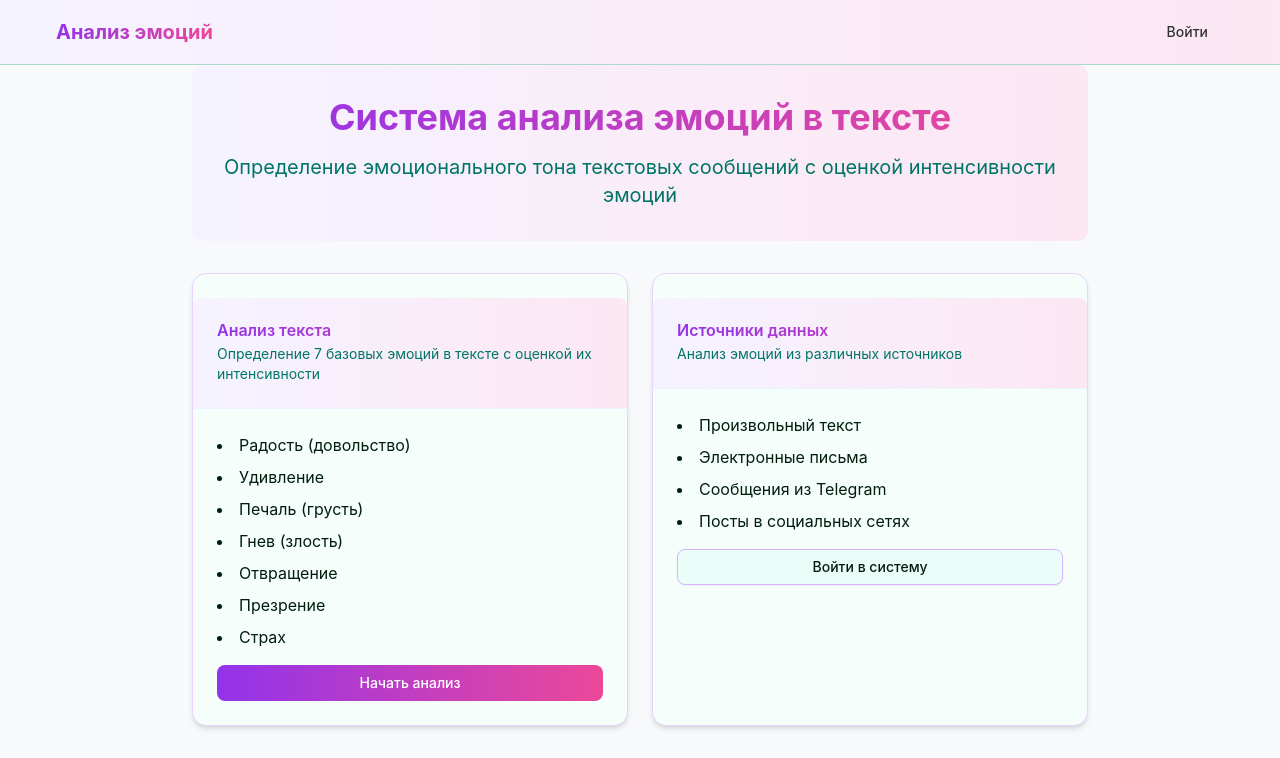
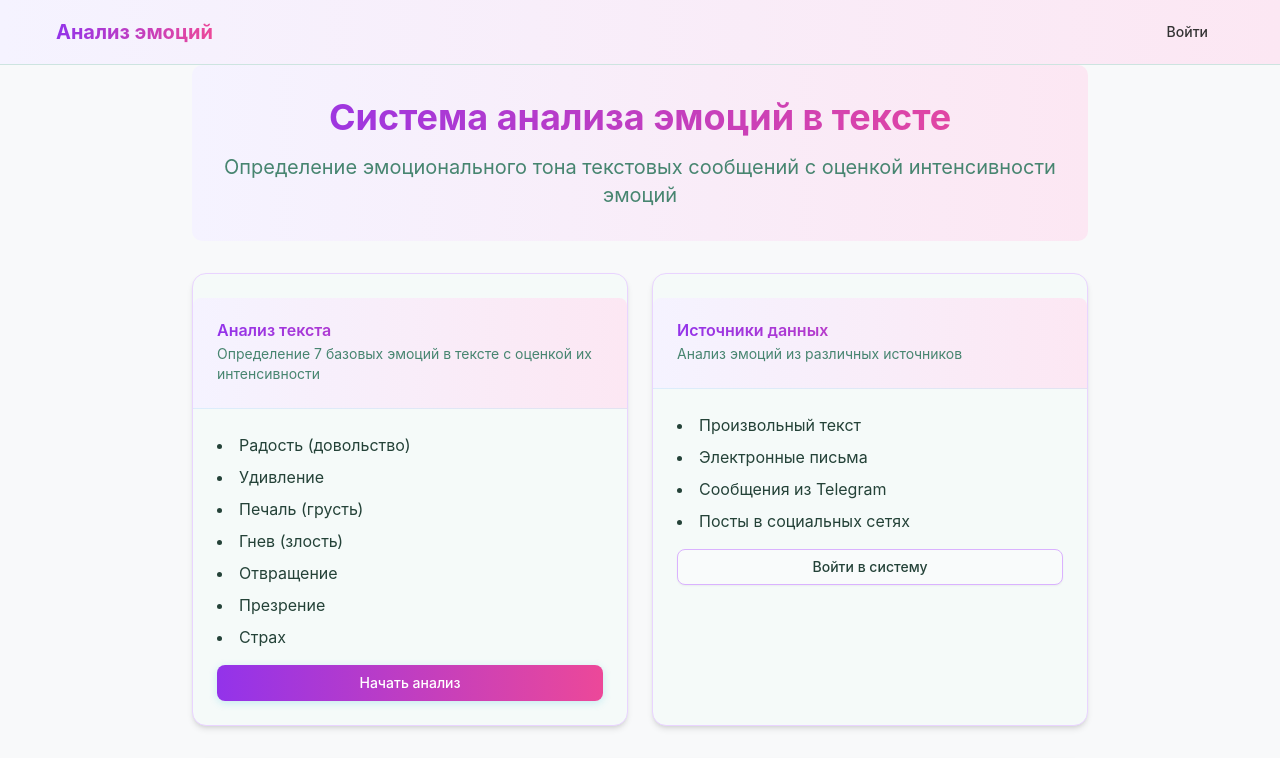
Before and after one commit to solosalolublu/emotion-analysis-system, a Next.js app: page / in a window 1280 px wide. Shown: the top 758 px of the page. Built offline with nearby package versions, Linux system fonts and the light colour scheme; no server answers.

Commit message:
Изменение дизайна на стиль Green Beach

```diff
--- a/app/globals.css
+++ b/app/globals.css
@@ -45,71 +45,71 @@
 
 :root {
   --radius: 0.625rem;
-  --background: oklch(0.98 0.02 180); /* Светло-голубой фон */
-  --foreground: oklch(0.2 0.05 160); /* Темно-зеленый текст */
-  --card: oklch(0.99 0.01 170); /* Светло-голубые карточки */
-  --card-foreground: oklch(0.2 0.05 160); /* Темно-зеленый текст на карточках */
-  --popover: oklch(0.99 0.01 170);
-  --popover-foreground: oklch(0.2 0.05 160);
-  --primary: oklch(0.55 0.25 190); /* Яркий голубой для основных элементов */
-  --primary-foreground: oklch(0.99 0.01 170); /* Светлый текст на голубом */
-  --secondary: oklch(0.9 0.05 150); /* Светло-зеленый для второстепенных элементов */
-  --secondary-foreground: oklch(0.3 0.1 180); /* Голубой текст на зеленом */
-  --muted: oklch(0.95 0.03 165); /* Приглушенный голубо-зеленый */
-  --muted-foreground: oklch(0.5 0.1 180); /* Приглушенный голубой текст */
-  --accent: oklch(0.7 0.2 150); /* Акцентный зеленый */
-  --accent-foreground: oklch(0.99 0.01 170); /* Светлый текст на акцентном */
-  --destructive: oklch(0.65 0.3 0); /* Красный для деструктивных действий */
-  --border: oklch(0.85 0.05 170); /* Голубо-зеленая граница */
-  --input: oklch(0.9 0.03 165); /* Светло-голубой для полей ввода */
-  --ring: oklch(0.6 0.2 180); /* Голубой для фокуса */
-  --chart-1: oklch(0.7 0.25 190); /* Голубой для графиков */
-  --chart-2: oklch(0.6 0.25 150); /* Зеленый для графиков */
-  --chart-3: oklch(0.5 0.25 170); /* Темно-голубой для графиков */
-  --chart-4: oklch(0.8 0.15 140); /* Светло-зеленый для графиков */
-  --chart-5: oklch(0.65 0.2 160); /* Средний голубо-зеленый для графиков */
-  --sidebar: oklch(0.97 0.02 165); /* Светло-голубой сайдбар */
-  --sidebar-foreground: oklch(0.2 0.05 160); /* Темно-зеленый текст в сайдбаре */
-  --sidebar-primary: oklch(0.55 0.25 190); /* Голубой для основных элементов сайдбара */
-  --sidebar-primary-foreground: oklch(0.99 0.01 170); /* Светлый текст на голубом */
-  --sidebar-accent: oklch(0.7 0.2 150); /* Акцентный зеленый для сайдбара */
-  --sidebar-accent-foreground: oklch(0.99 0.01 170); /* Светлый текст на акцентном */
-  --sidebar-border: oklch(0.85 0.05 170); /* Голубо-зеленая граница сайдбара */
-  --sidebar-ring: oklch(0.6 0.2 180); /* Голубой для фокуса в сайдбаре */
+  --background: hsl(180, 25%, 98%); /* Светлый бирюзово-белый фон */
+  --foreground: hsl(160, 30%, 20%); /* Темно-зеленый текст */
+  --card: hsl(175, 30%, 97%); /* Светлые бирюзовые карточки */
+  --card-foreground: hsl(160, 30%, 20%); /* Темно-зеленый текст на карточках */
+  --popover: hsl(175, 30%, 97%);
+  --popover-foreground: hsl(160, 30%, 20%);
+  --primary: hsl(175, 70%, 40%); /* Яркий бирюзовый для основных элементов */
+  --primary-foreground: hsl(0, 0%, 100%); /* Белый текст на бирюзовом */
+  --secondary: hsl(150, 60%, 45%); /* Яркий зеленый для второстепенных элементов */
+  --secondary-foreground: hsl(0, 0%, 100%); /* Белый текст на зеленом */
+  --muted: hsl(170, 20%, 90%); /* Приглушенный бирюзово-зеленый */
+  --muted-foreground: hsl(160, 30%, 40%); /* Приглушенный зеленый текст */
+  --accent: hsl(140, 60%, 40%); /* Акцентный зеленый */
+  --accent-foreground: hsl(0, 0%, 100%); /* Белый текст на акцентном */
+  --destructive: hsl(0, 70%, 50%); /* Красный для деструктивных действий */
+  --border: hsl(170, 30%, 85%); /* Светло-бирюзовая граница */
+  --input: hsl(170, 20%, 90%); /* Светло-бирюзовый для полей ввода */
+  --ring: hsl(175, 70%, 40%); /* Бирюзовый для фокуса */
+  --chart-1: hsl(175, 70%, 40%); /* Бирюзовый для графиков */
+  --chart-2: hsl(150, 60%, 45%); /* Зеленый для графиков */
+  --chart-3: hsl(185, 60%, 50%); /* Голубой для графиков */
+  --chart-4: hsl(140, 60%, 40%); /* Темно-зеленый для графиков */
+  --chart-5: hsl(165, 60%, 45%); /* Средний бирюзово-зеленый для графиков */
+  --sidebar: hsl(175, 25%, 95%); /* Светло-бирюзовый сайдбар */
+  --sidebar-foreground: hsl(160, 30%, 20%); /* Темно-зеленый текст в сайдбаре */
+  --sidebar-primary: hsl(175, 70%, 40%); /* Бирюзовый для основных элементов сайдбара */
+  --sidebar-primary-foreground: hsl(0, 0%, 100%); /* Белый текст на бирюзовом */
+  --sidebar-accent: hsl(140, 60%, 40%); /* Акцентный зеленый для сайдбара */
+  --sidebar-accent-foreground: hsl(0, 0%, 100%); /* Белый текст на акцентном */
+  --sidebar-border: hsl(170, 30%, 85%); /* Светло-бирюзовая граница сайдбара */
+  --sidebar-ring: hsl(175, 70%, 40%); /* Бирюзовый для фокуса в сайдбаре */
 }
 
 .dark {
-  --background: oklch(0.15 0.05 170); /* Темно-зеленый фон */
-  --foreground: oklch(0.95 0.03 190); /* Светло-голубой текст */
-  --card: oklch(0.2 0.08 160); /* Темно-зеленые карточки */
-  --card-foreground: oklch(0.95 0.03 190); /* Светло-голубой текст на карточках */
-  --popover: oklch(0.2 0.08 160);
-  --popover-foreground: oklch(0.95 0.03 190);
-  --primary: oklch(0.7 0.25 190); /* Яркий голубой для основных элементов */
-  --primary-foreground: oklch(0.15 0.05 170); /* Темный текст на голубом */
-  --secondary: oklch(0.3 0.1 150); /* Темно-зеленый для второстепенных элементов */
-  --secondary-foreground: oklch(0.95 0.03 190); /* Светло-голубой текст на зеленом */
-  --muted: oklch(0.25 0.07 165); /* Приглушенный темно-зеленый */
-  --muted-foreground: oklch(0.7 0.1 185); /* Приглушенный голубой текст */
-  --accent: oklch(0.5 0.2 180); /* Акцентный голубой */
-  --accent-foreground: oklch(0.95 0.03 190); /* Светло-голубой текст на акцентном */
-  --destructive: oklch(0.65 0.3 0); /* Красный для деструктивных действий */
-  --border: oklch(0.4 0.1 170 / 30%); /* Зеленая граница */
-  --input: oklch(0.3 0.1 160 / 30%); /* Темно-зеленый для полей ввода */
-  --ring: oklch(0.6 0.2 190); /* Голубой для фокуса */
-  --chart-1: oklch(0.8 0.25 190); /* Голубой для графиков */
-  --chart-2: oklch(0.7 0.25 150); /* Зеленый для графиков */
-  --chart-3: oklch(0.6 0.25 170); /* Средний голубо-зеленый для графиков */
-  --chart-4: oklch(0.5 0.25 160); /* Темно-зеленый для графиков */
-  --chart-5: oklch(0.9 0.15 180); /* Светло-голубой для графиков */
-  --sidebar: oklch(0.2 0.08 160); /* Темно-зеленый сайдбар */
-  --sidebar-foreground: oklch(0.95 0.03 190); /* Светло-голубой текст в сайдбаре */
-  --sidebar-primary: oklch(0.7 0.25 190); /* Голубой для основных элементов сайдбара */
-  --sidebar-primary-foreground: oklch(0.15 0.05 170); /* Темный текст на голубом */
-  --sidebar-accent: oklch(0.5 0.2 180); /* Акцентный голубой для сайдбара */
-  --sidebar-accent-foreground: oklch(0.95 0.03 190); /* Светло-голубой текст на акцентном */
-  --sidebar-border: oklch(0.4 0.1 170 / 30%); /* Зеленая граница сайдбара */
-  --sidebar-ring: oklch(0.6 0.2 190); /* Голубой для фокуса в сайдбаре */
+  --background: hsl(170, 40%, 10%); /* Темно-бирюзовый фон */
+  --foreground: hsl(160, 30%, 90%); /* Светло-зеленый текст */
+  --card: hsl(175, 40%, 15%); /* Темно-бирюзовые карточки */
+  --card-foreground: hsl(160, 30%, 90%); /* Светло-зеленый текст на карточках */
+  --popover: hsl(175, 40%, 15%);
+  --popover-foreground: hsl(160, 30%, 90%);
+  --primary: hsl(175, 70%, 50%); /* Яркий бирюзовый для основных элементов */
+  --primary-foreground: hsl(170, 40%, 10%); /* Темный текст на бирюзовом */
+  --secondary: hsl(150, 60%, 45%); /* Яркий зеленый для второстепенных элементов */
+  --secondary-foreground: hsl(170, 40%, 10%); /* Темный текст на зеленом */
+  --muted: hsl(170, 30%, 20%); /* Приглушенный темно-бирюзовый */
+  --muted-foreground: hsl(160, 30%, 70%); /* Приглушенный светло-зеленый текст */
+  --accent: hsl(185, 60%, 50%); /* Акцентный голубой */
+  --accent-foreground: hsl(170, 40%, 10%); /* Темный текст на акцентном */
+  --destructive: hsl(0, 70%, 50%); /* Красный для деструктивных действий */
+  --border: hsl(170, 40%, 25%); /* Темно-бирюзовая граница */
+  --input: hsl(170, 30%, 20%); /* Темно-бирюзовый для полей ввода */
+  --ring: hsl(175, 70%, 50%); /* Бирюзовый для фокуса */
+  --chart-1: hsl(175, 70%, 50%); /* Бирюзовый для графиков */
+  --chart-2: hsl(150, 60%, 45%); /* Зеленый для графиков */
+  --chart-3: hsl(185, 60%, 50%); /* Голубой для графиков */
+  --chart-4: hsl(140, 60%, 40%); /* Темно-зеленый для графиков */
+  --chart-5: hsl(165, 60%, 45%); /* Средний бирюзово-зеленый для графиков */
+  --sidebar: hsl(175, 40%, 15%); /* Темно-бирюзовый сайдбар */
+  --sidebar-foreground: hsl(160, 30%, 90%); /* Светло-зеленый текст в сайдбаре */
+  --sidebar-primary: hsl(175, 70%, 50%); /* Бирюзовый для основных элементов сайдбара */
+  --sidebar-primary-foreground: hsl(170, 40%, 10%); /* Темный текст на бирюзовом */
+  --sidebar-accent: hsl(185, 60%, 50%); /* Акцентный голубой для сайдбара */
+  --sidebar-accent-foreground: hsl(170, 40%, 10%); /* Темный текст на акцентном */
+  --sidebar-border: hsl(170, 40%, 25%); /* Темно-бирюзовая граница сайдбара */
+  --sidebar-ring: hsl(175, 70%, 50%); /* Бирюзовый для фокуса в сайдбаре */
 }
 
 @layer base {
--- a/app/styles.css
+++ b/app/styles.css
@@ -11,45 +11,46 @@ body {
   padding: 0 1rem;
 }
 
-/* Градиентные стили */
+/* Градиентные стили в стиле Green Beach */
 .gradient-text {
-  background: linear-gradient(to right, #0ea5e9, #10b981); /* Голубой к зеленому */
+  background: linear-gradient(to right, #06b6d4, #059669); /* Бирюзовый к зеленому */
   -webkit-background-clip: text;
   background-clip: text;
   color: transparent;
 }
 
 .gradient-bg {
-  background: linear-gradient(to right, rgba(14, 165, 233, 0.05), rgba(16, 185, 129, 0.05)); /* Голубой к зеленому с прозрачностью */
+  background: linear-gradient(to right, rgba(6, 182, 212, 0.05), rgba(5, 150, 105, 0.05)); /* Бирюзовый к зеленому с прозрачностью */
 }
 
 .gradient-border {
   border: 1px solid transparent;
   background-image: linear-gradient(white, white),
-                    linear-gradient(to right, #0ea5e9, #10b981); /* Голубой к зеленому */
+                    linear-gradient(to right, #06b6d4, #059669); /* Бирюзовый к зеленому */
   background-origin: border-box;
   background-clip: padding-box, border-box;
 }
 
-/* Стили для карточек */
+/* Стили для карточек в стиле Green Beach */
 .card {
   background-color: white;
   border-radius: 0.75rem;
-  box-shadow: 0 4px 6px rgba(0, 0, 0, 0.1);
+  box-shadow: 0 4px 12px rgba(6, 182, 212, 0.1);
   overflow: hidden;
+  border: 1px solid rgba(6, 182, 212, 0.1);
 }
 
 .card-header {
-  background: linear-gradient(to right, rgba(14, 165, 233, 0.05), rgba(16, 185, 129, 0.05)); /* Голубой к зеленому с прозрачностью */
-  border-bottom: 1px solid #e6f7ff;
+  background: linear-gradient(to right, rgba(6, 182, 212, 0.05), rgba(5, 150, 105, 0.05)); /* Бирюзовый к зеленому с прозрачностью */
+  border-bottom: 1px solid rgba(6, 182, 212, 0.1);
   padding: 1.5rem;
   border-top-left-radius: 0.75rem;
   border-top-right-radius: 0.75rem;
 }
 
-/* Стили для кнопок */
+/* Стили для кнопок в стиле Green Beach */
 .btn-primary {
-  background: linear-gradient(to right, #0ea5e9, #10b981); /* Голубой к зеленому */
+  background: linear-gradient(to right, #06b6d4, #059669); /* Бирюзовый к зеленому */
   color: white;
   padding: 0.5rem 1rem;
   border-radius: 0.5rem;
@@ -59,12 +60,13 @@ body {
   cursor: pointer;
   display: inline-block;
   text-decoration: none;
+  box-shadow: 0 2px 8px rgba(6, 182, 212, 0.2);
 }
 
 .btn-primary:hover {
-  opacity: 0.9;
+  opacity: 0.95;
   transform: translateY(-2px);
-  box-shadow: 0 4px 8px rgba(0, 0, 0, 0.1);
+  box-shadow: 0 4px 12px rgba(6, 182, 212, 0.3);
 }
 
 /* Анимации */
@@ -77,17 +79,17 @@ body {
   animation: fadeIn 0.5s ease-out forwards;
 }
 
-/* Стили для навигации */
+/* Стили для навигации в стиле Green Beach */
 .nav-link {
   position: relative;
-  color: #4b5563;
+  color: #1f2937;
   text-decoration: none;
   font-weight: 500;
   transition: color 0.3s;
 }
 
 .nav-link:hover {
-  color: #0ea5e9; /* Голубой */
+  color: #06b6d4; /* Бирюзовый */
 }
 
 .nav-link::after {
@@ -97,8 +99,9 @@ body {
   left: 0;
   width: 0;
   height: 2px;
-  background: linear-gradient(to right, #0ea5e9, #10b981); /* Голубой к зеленому */
+  background: linear-gradient(to right, #06b6d4, #059669); /* Бирюзовый к зеленому */
   transition: width 0.3s;
+  border-radius: 2px;
 }
 
 .nav-link:hover::after {
@@ -106,7 +109,7 @@ body {
 }
 
 .nav-link-active {
-  color: #0ea5e9; /* Голубой */
+  color: #06b6d4; /* Бирюзовый */
 }
 
 .nav-link-active::after {
```
